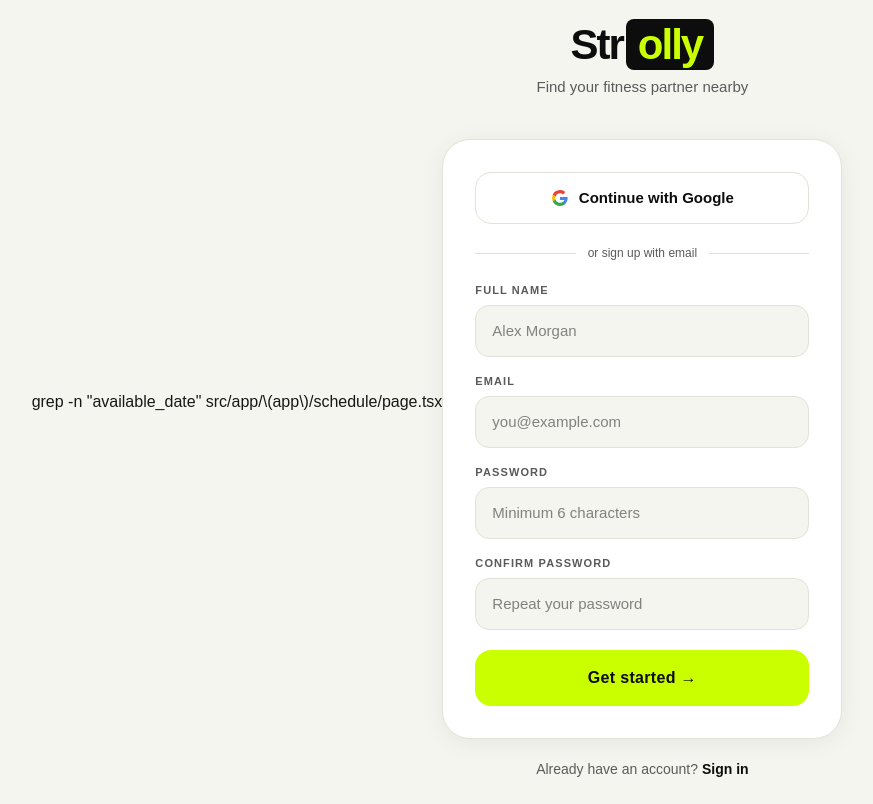
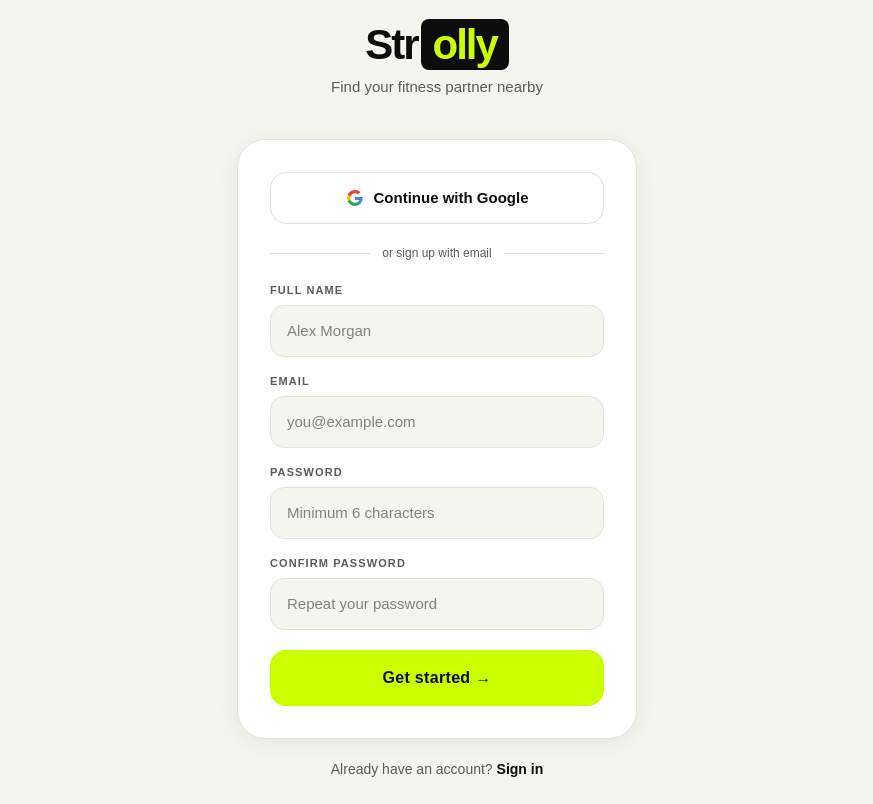
Before and after one commit to mekwomadu-security/Strolly, a Next.js app: page /signup in a window 1280 px wide. Shown: the whole page, without its empty margins (203-1076 px from the left). Built offline with nearby package versions, Linux system fonts and the light colour scheme.

Commit message:
Update SignupForm.tsx

```diff
--- a/src/components/auth/SignupForm.tsx
+++ b/src/components/auth/SignupForm.tsx
@@ -89,7 +89,7 @@
       justifyContent: 'center',
       padding: '24px',
       fontFamily: 'DM Sans, sans-serif',
-    }}>grep -n "available_date" src/app/\(app\)/schedule/page.tsx
+    }}>
       <div style={{ width: '100%', maxWidth: '400px' }}>
 
         {/* Logo */}
```
